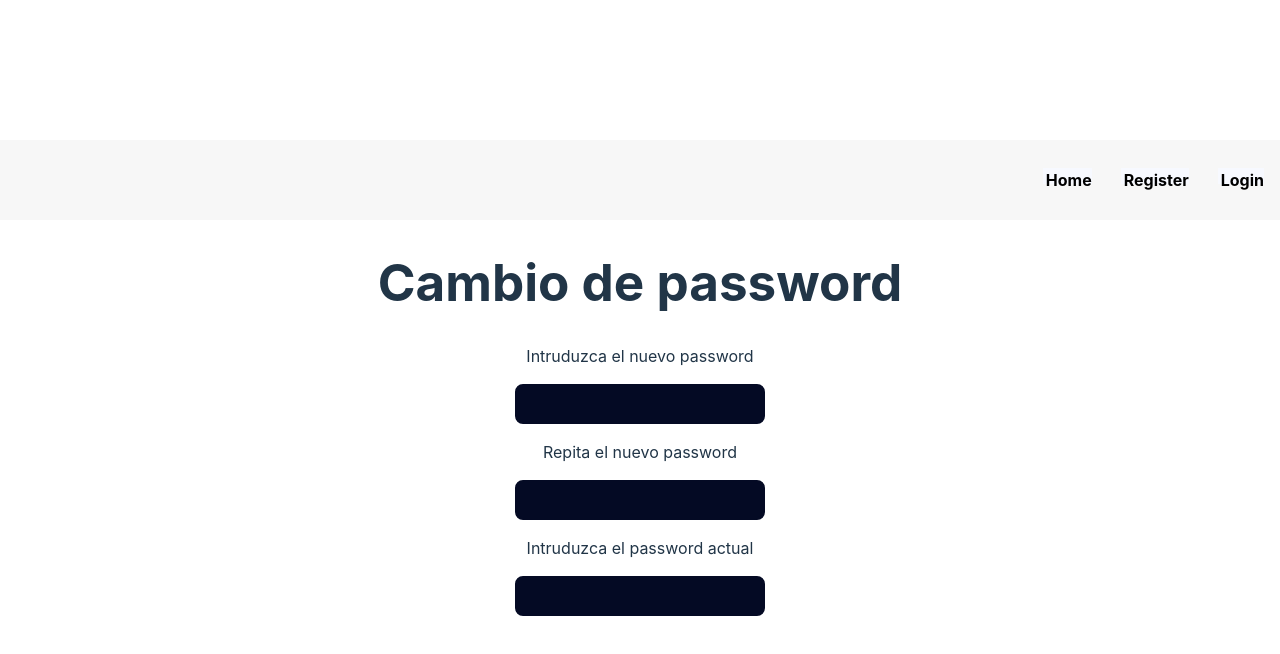
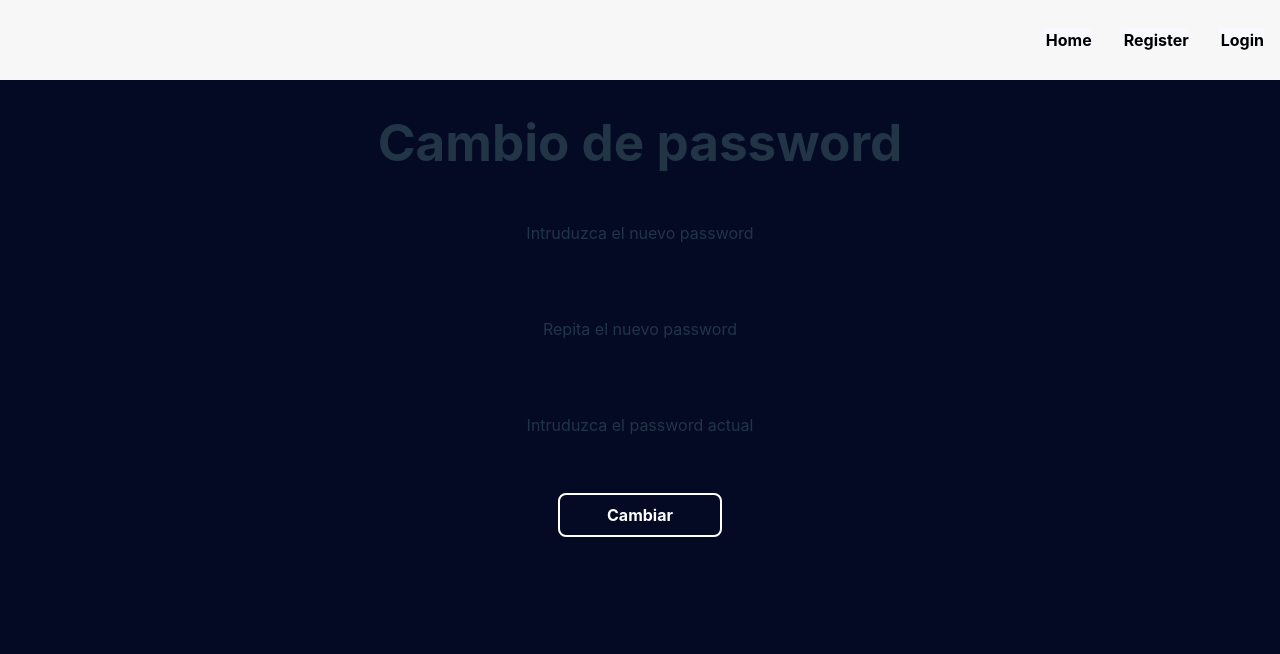
Before and after one commit to Javi-Gallego/FSD_Proyecto6, a React (Vite) app: page /changepassword in a window 1280 px wide. Shown: the top 654 px of the page. Built offline with nearby package versions, Linux system fonts and the light colour scheme.

Commit message:
feat: finished page to change password

```diff
--- a/src/pages/ChangePassword/ChangePassword.jsx
+++ b/src/pages/ChangePassword/ChangePassword.jsx
@@ -4,12 +4,25 @@ import { FieldInput } from "../../common/FieldInput/FieldInput"
 import "./ChangePassword.css"
 import { validate } from "../../utils/functions"
 import { Header } from "../../common/Header/Header"
+import { updateProfile } from "../../services/apiCalls"
+import { useNavigate } from "react-router-dom"
 
 export const ChangePassword = () => {
+  const navigate = useNavigate()
+
   const [bodyPassword, setBodyPassword] = useState({
-    password: "",
-    password1: ""
+    newPass: "",
+    repeatPass: "",
+    currentPass: ""
   })
+
+  const [bodyPasswordError, setBodyPasswordError] = useState({
+    newPassError: "",
+    repeatPassError: "",
+    currentPassError: ""
+  })
+
+  const [updatedOK, setUpdatedOK] = useState(false)
 
   const inputHandler = (e) => {
     setBodyPassword((prevState) => ({
@@ -21,7 +34,7 @@ export const ChangePassword = () => {
   const checkError = (e) => {
     const error = validate(e.target.name, e.target.value)
 
-    setProfileError((prevState) => ({
+    setBodyPasswordError((prevState) => ({
       ...prevState,
       [e.target.name + "Error"]: error
     }))
@@ -29,20 +42,44 @@ export const ChangePassword = () => {
 
   const changePass = async () => {
     try {
-      const updatedPass = await changePassword(bodyPassword)
+      const token = sessionStorage.getItem("token")
+
+      if (bodyPassword.newPass !== bodyPassword.repeatPass) {
+        return
+      }
+      const toChangePass = {
+        newPass: bodyPassword.newPass,
+        currentPass: bodyPassword.currentPass
+      }
+      console.log(toChangePass)
+      const hola = JSON.stringify(toChangePass)
+        console.log(hola)
+      const updatedPass = await updateProfile(token, toChangePass)
+
+      setUpdatedOK(true)
+
+      setTimeout(() => {
+        navigate("/profile")
+      }, 2000)
+
+      navigate("/profile")
     } catch (error) {}
   }
 
   return (
     <>
       <Header />
-      <div className="changePassword">
-        <h1>Cambio de password</h1>
+      <div className="changePasswordDesign">
+        <h1>
+          {updatedOK
+            ? "El cambio de password ha sido exitoso"
+            : "Cambio de password"}
+        </h1>
         <p>Intruduzca el nuevo password</p>
         <FieldInput
           type="password"
-          name="password"
-          value=""
+          name="newPass"
+          value={bodyPassword.newPass || ""}
           disabled=""
           onChangeFunction={inputHandler}
           onBlur={checkError}
@@ -51,8 +88,8 @@ export const ChangePassword = () => {
         <p>Repita el nuevo password</p>
         <FieldInput
           type="password"
-          name="password1"
-          value=""
+          name="repeatPass"
+          value={bodyPassword.repeatPass || ""}
           disabled=""
           onChangeFunction={inputHandler}
           onBlur={checkError}
@@ -61,8 +98,8 @@ export const ChangePassword = () => {
         <p>Intruduzca el password actual</p>
         <FieldInput
           type="password"
-          name="password2"
-          value=""
+          name="currentPass"
+          value={bodyPassword.currentPass || ""}
           disabled=""
           onChangeFunction={inputHandler}
           onBlur={checkError}
--- a/src/utils/functions.js
+++ b/src/utils/functions.js
@@ -25,6 +25,9 @@ export const validate = (type, value) => {
       return ""
 
     case "password":
+    case "newPass":
+    case "repeatPass":
+    case "currentPass":
     case "contraseña":
       const passwordRegex = /^(?=.*[a-z])(?=.*[A-Z])(?=.*\d)[a-zA-Z\d]{6,14}$/
       if (!passwordRegex.test(value)) {
```
